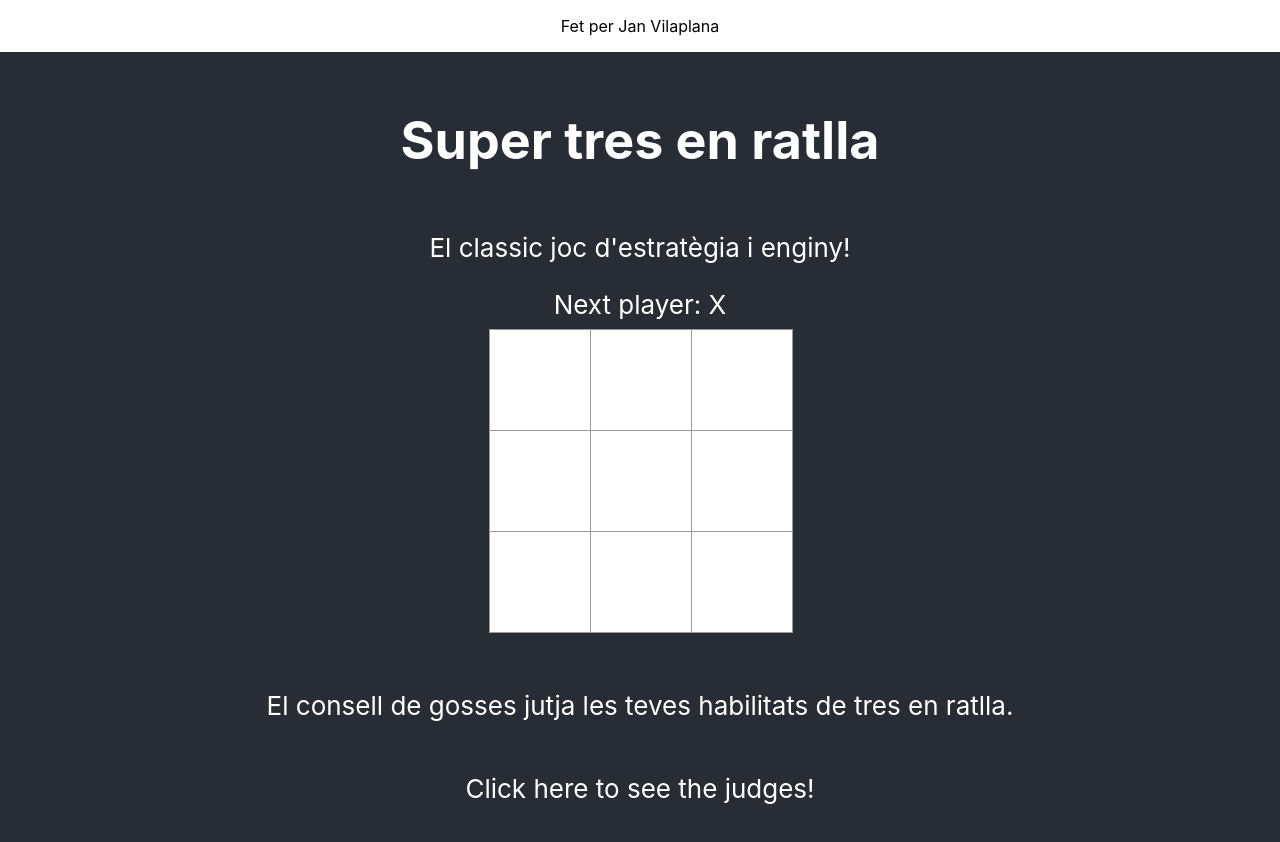
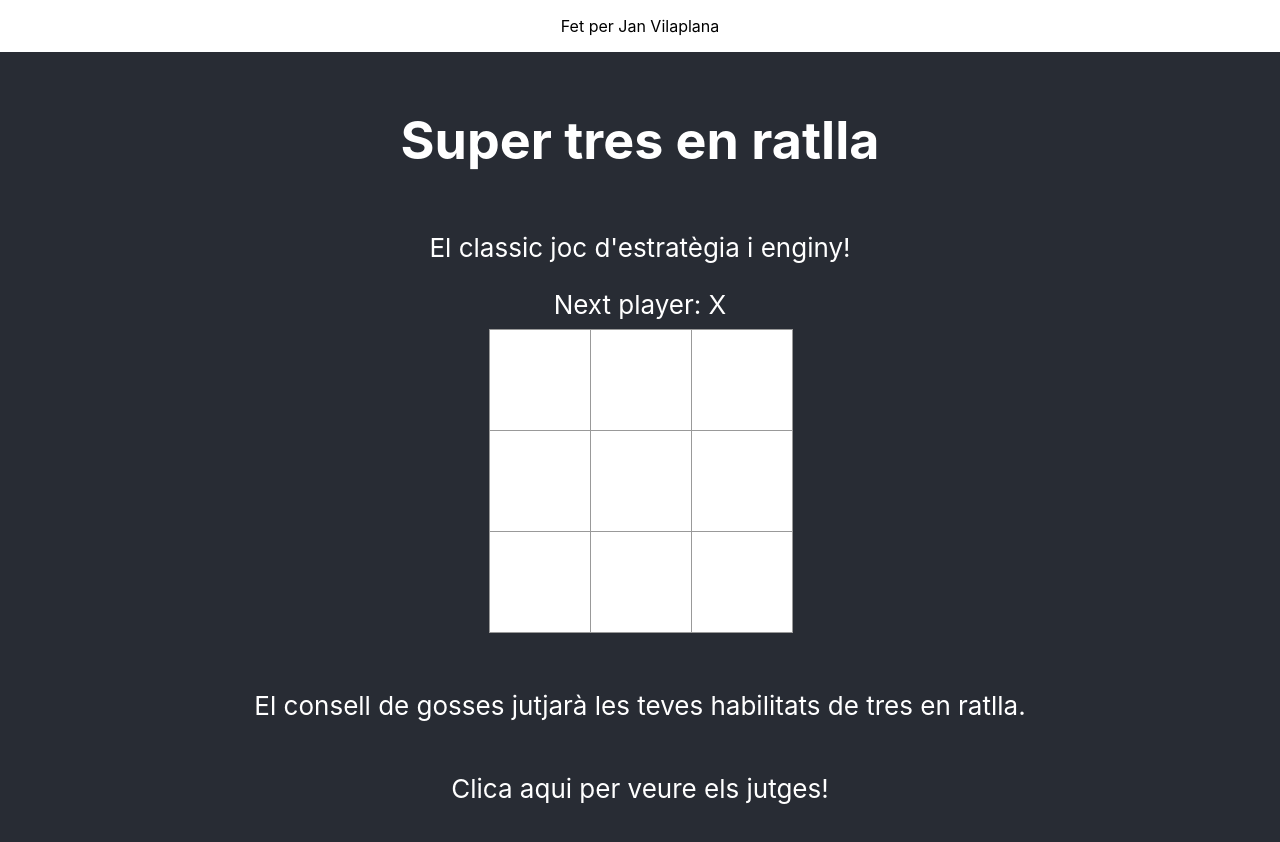
Before and after one commit to jan-vil/tres-en-ratlla, a React (Create React App) app: page / in a window 1280 px wide. Shown: the top 842 px of the page. Built offline with nearby package versions, Linux system fonts and the light colour scheme.

Commit message:
fix: idioma canviat i estructura arreglada

```diff
--- a/src/App.js
+++ b/src/App.js
@@ -77,17 +77,17 @@ function App() {
             <Square value={squares[8]} onSquareClick={() => handleClick(8)} />
           </div>
           <br />
-          <p>El consell de gosses jutja les teves habilitats de tres en ratlla.</p>
+          <p>El consell de gosses jutjarà les teves habilitats de tres en ratlla.</p>
           <div className="dogpic" onClick={toggleDogs} style={{ cursor: 'pointer' }}>
-            <p>Click here to see the judges!</p>
-            {showDogs && (
+            <p>Clica aqui per veure els jutges!</p>
+          </div>
+          {showDogs && (
             <div className="dog-pictures">
               <Profile />
               <Profile />
               <Profile />
             </div>
           )}
-          </div>
         </header>
       </div>
     </>
```
